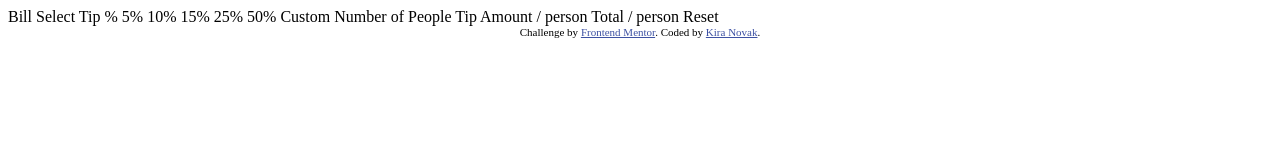
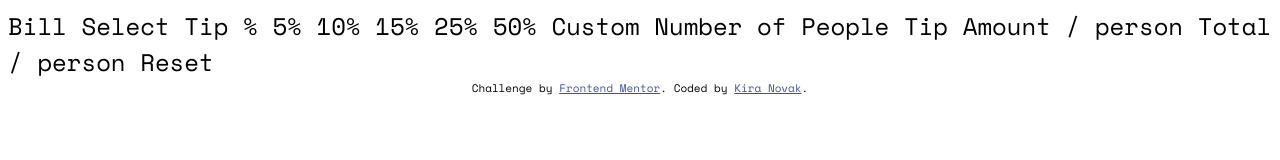
Before and after one commit to newspaperhobo/tip-calculator-app, a plain HTML site: page index.html in a window 1280 px wide. Drawn offline with Linux system fonts and the light colour scheme.

Commit message:
creates public folder, css: imports SpaceMono font and sets color variables in root

```diff
--- a/index.html
+++ b/index.html
@@ -2,13 +2,10 @@
 <html lang="en">
 <head>
   <meta charset="UTF-8">
-  <meta name="viewport" content="width=device-width, initial-scale=1.0"> <!-- displays site properly based on user's device -->
-
+  <meta name="viewport" content="width=device-width, initial-scale=1.0">
   <link rel="icon" type="image/png" sizes="32x32" href="./images/favicon-32x32.png">
-
   <title>Frontend Mentor | Tip calculator app</title>
-
-  <!-- Feel free to remove these styles or customise in your own stylesheet 👍 -->
+  <link rel="stylesheet" href="/public/styles.css">
   <style>
     .attribution { font-size: 11px; text-align: center; }
     .attribution a { color: hsl(228, 45%, 44%); }
--- /dev/null
+++ b/public/styles.css
@@ -0,0 +1,28 @@
+:root {
+--primary-cyan: hsl(172, 67%, 45%);
+--very-dark-cyan: hsl(183, 100%, 15%);
+--dark-grayish-cyan: hsl(186, 14%, 43%);
+--dark-grayish-cyan-2: hsl(184, 14%, 56%);
+--light-grayish-cyan: hsl(185, 41%, 84%);
+--light-grayish-cyan2: hsl(189, 41%, 97%);
+--white: hsl(0, 0%, 100%);
+}
+
+@font-face {
+    font-family: SpaceMono;
+    src: url('./fonts/SpaceMono-Regular.ttf')
+}
+
+body {
+  font-family: SpaceMono, Arial, Helvetica, sans-serif;
+  font-size: 24px;
+}
+
+.attribution {
+  font-size: 11px;
+  text-align: center;
+}
+
+.attribution a {
+  color: hsl(228, 45%, 44%);
+}
```
Also changed, not shown: public/fonts/SpaceMono-Bold.ttf (added), public/fonts/SpaceMono-BoldItalic.ttf (added), public/fonts/SpaceMono-Italic.ttf (added), public/fonts/SpaceMono-Regular.ttf (added), public/images/favicon-32x32.png (renamed from images/favicon-32x32.png), public/images/icon-dollar.svg (renamed from images/icon-dollar.svg), public/images/icon-person.svg (renamed from images/icon-person.svg), public/images/logo.svg (renamed from images/logo.svg).
